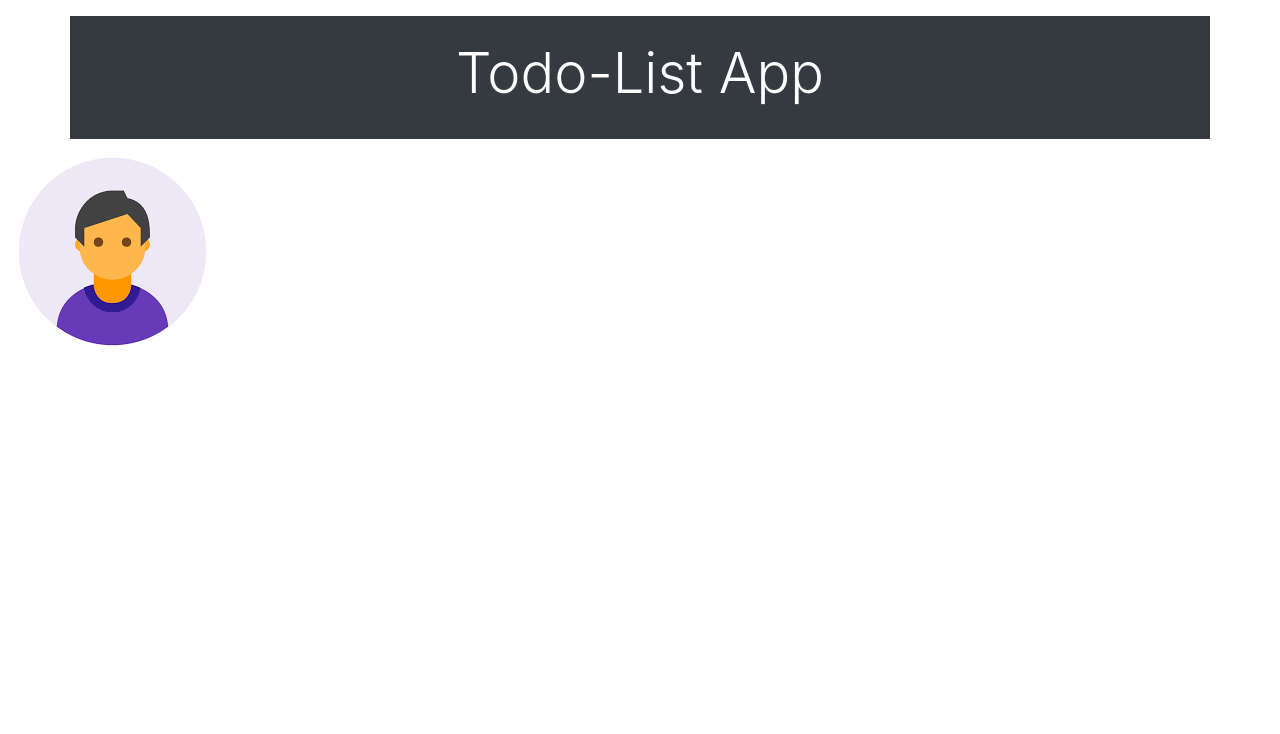
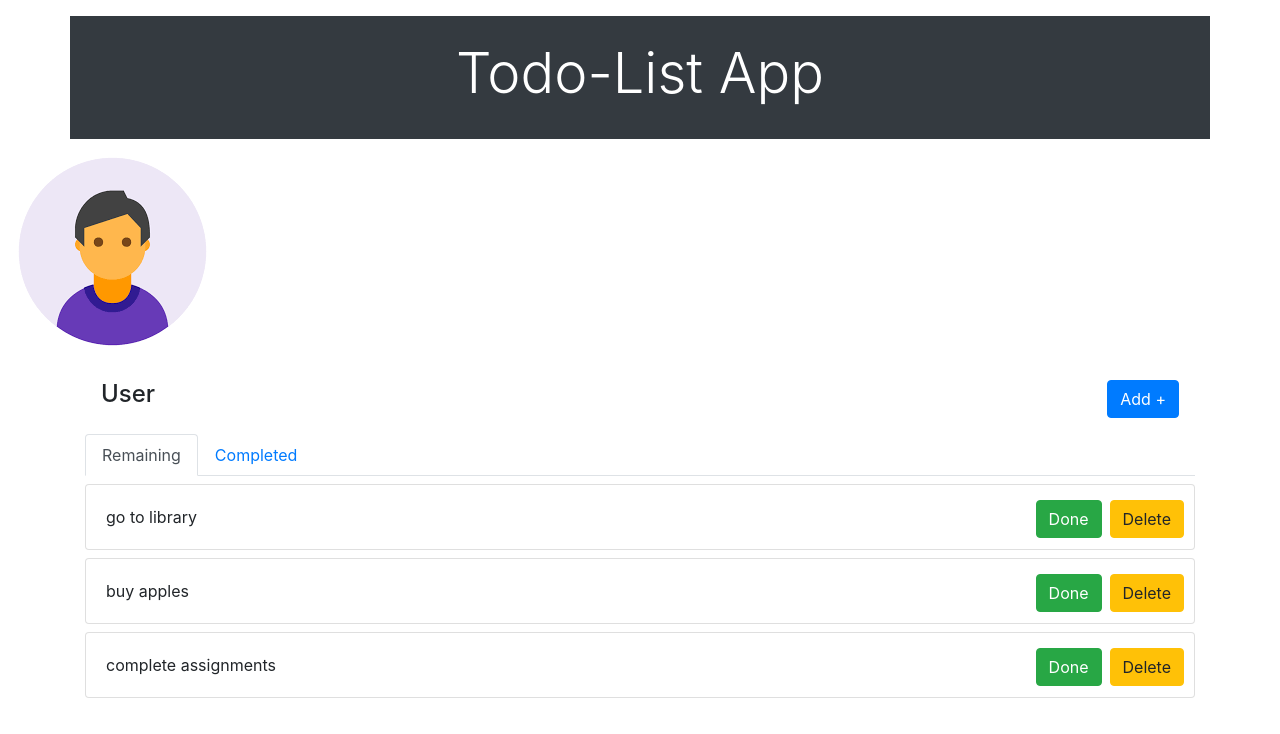
Before and after one commit to pasinduChinthana/todo-app, a React (Create React App) app: page / in a window 1280 px wide. Shown: the top 734 px of the page. Built offline with nearby package versions, Linux system fonts and the light colour scheme.

Commit message:
Update App.js

```diff
--- a/src/App.js
+++ b/src/App.js
@@ -10,7 +10,7 @@ function App() {
     <div>
       <Layout>
       <RegisterForm/>
-
+       <UserHome/>
       </Layout>
     </div>
   );
```
